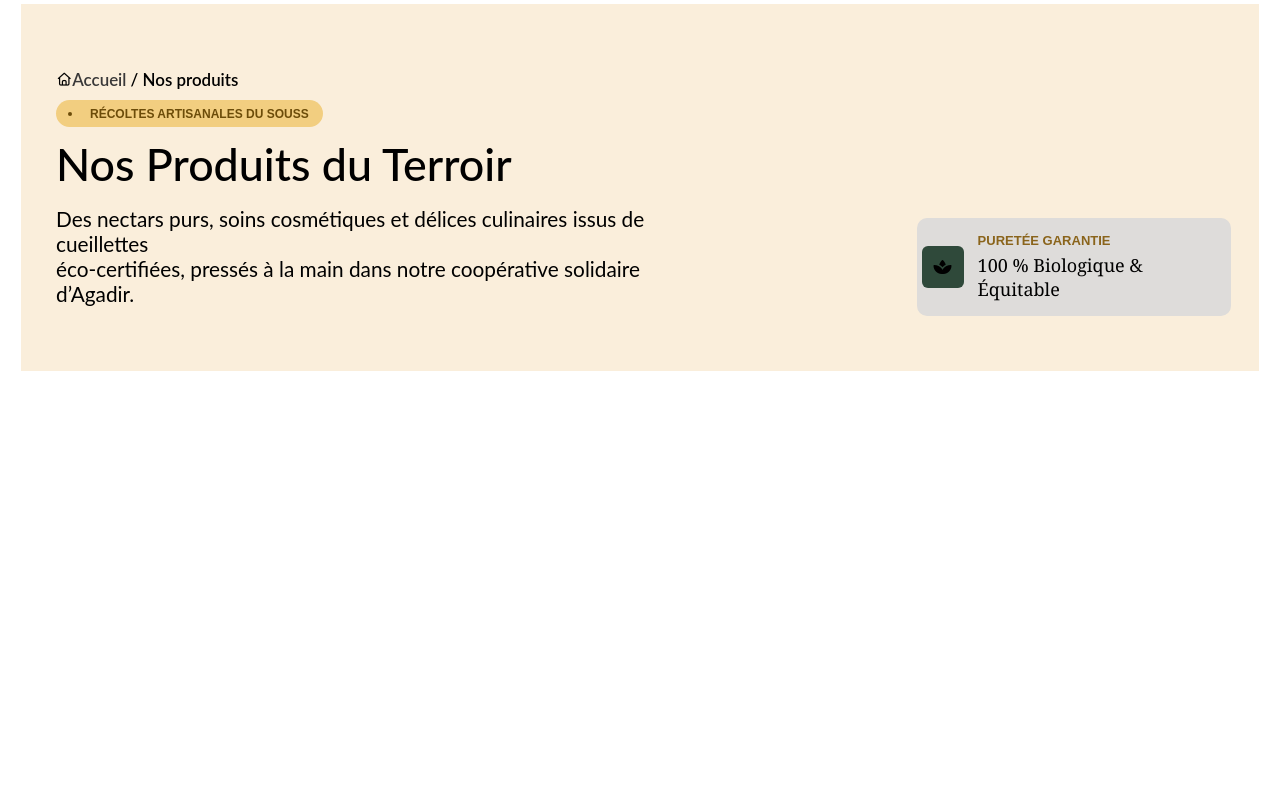
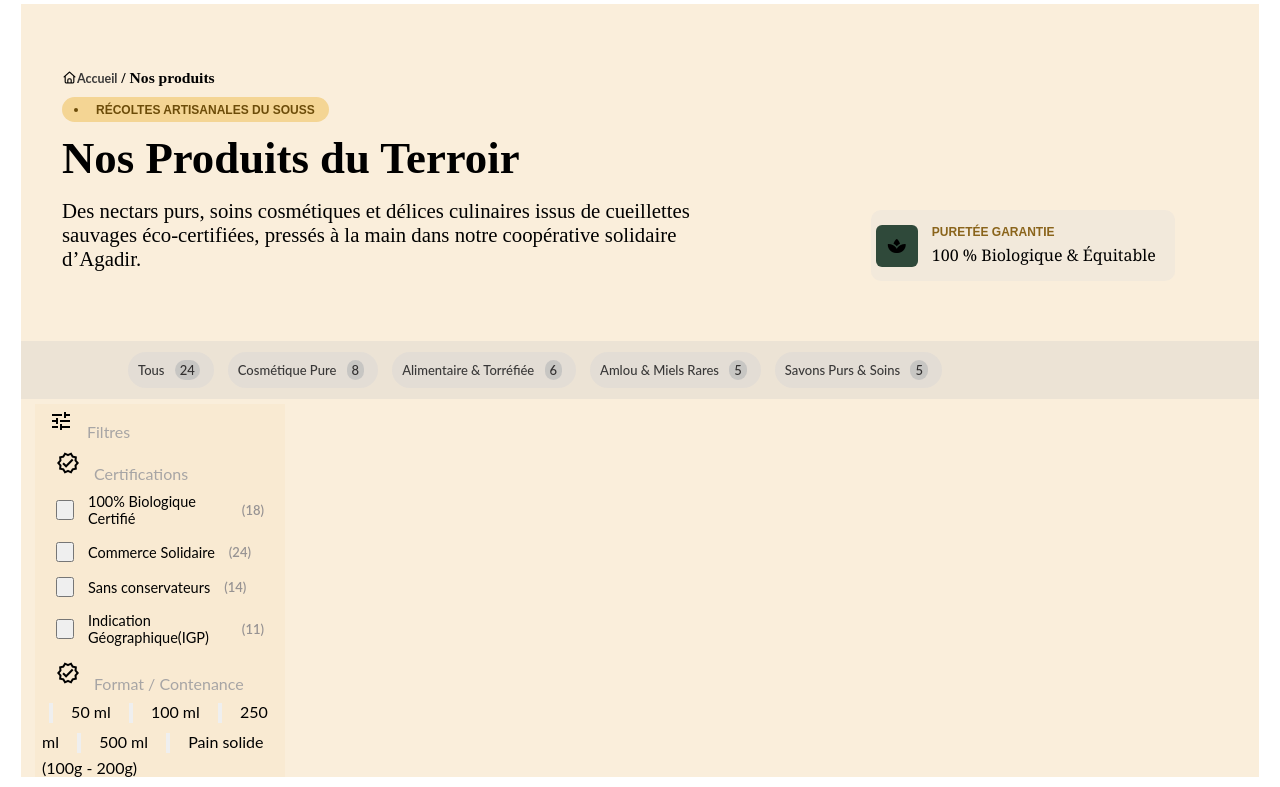
Before and after one commit to ikram-git07/Projet-Arganik, a plain HTML site: page Nos-produits.html in a window 1280 px wide. Shown: the part 104-891 px from the top of the page. Before the commit the page ends 800 px from the top, so only its background shows below. Drawn offline with Linux system fonts and the light colour scheme.

Commit message:
modifier dans page Nos produits

```diff
--- a/Nos-produits.css
+++ b/Nos-produits.css
@@ -1,16 +1,17 @@
-main{
+
+section{
     background-color: #FAEEDB;
 }
 .main-produits{
     display:flex;
-    padding: 50px 7px;
-    gap:12em;
+    padding: 50px 20px;
+    gap:10em;
 }
 .icon-text-Terroir{
     display: flex;
     color: black;
     font-weight: 600;
-    font-size: small;
+    font-size: 12px;
 }
 .icon-text-Terroir i{
     margin: 0;
@@ -18,6 +19,8 @@ main{
 }
 .icon-text-Terroir p span{
  color: #393838;
+ font-weight: 700;
+ font-size: 12.5px;
  margin: 0;
  padding: 0;
 }
@@ -26,11 +29,12 @@ main{
     margin: 0;
 }
 .text-Terroir ul{
-    background: #f2ce80;
-    padding: 1px 0 1px 20px;
+    background: #f2ce80c4;
+    padding: 0.1px 0 0.1px 20px;
+
     color: #6c4c09;
     width: 20.6em;
-    font-weight: 800;
+    font-weight: 900;
     border-radius: 5em;
     font-size: 12px;
 }
@@ -41,17 +45,19 @@ main{
 
 }
 .text-Terroir h1{
+    font-family: serif;
     font-size: 2.8em;
     font-weight: 550;
     padding: 5px 0;
 }
 .text-Terroir p{
+    font-family: serif;
     font-size: 1.3em;
     padding: 5px 0;
 }
 .text-Terroir-logo{
     display: flex;
-    background-color: #dedcda;
+    background-color: #dedcda4f;
     align-items: end;
     align-self: flex-end;
     padding: 5px;
@@ -67,12 +73,63 @@ main{
 .text-logo h5{
     font-family: Arial, Helvetica, sans-serif;
     font-weight: 700;
-    font-size: small;
+    font-size: 12px;
     color: #8A641B;
 }
 .text-logo p{
     font-family: Georgia, serif;
     color: #000000;
-    font-weight: 400;
-    font-size: large;
+    font-weight: 500;
+    font-size: 16px;
 }
+.Produits-disponibles{
+    background-color:#c5c5c345 ;
+    padding: 6px 100px;
+    margin: 0;
+    display: flex;
+}
+.Produits-disponibles a{
+    background-color:  #d7d6d673;
+    color: #393838;
+    font-weight: 550;
+    font-size: 13px;
+    text-decoration: none;
+    padding: 10px 7px 10px 10px ;
+    border-radius: 18px;
+}
+.Produits-disponibles a span{
+    background-color: rgba(188, 189, 189, 0.721);
+    padding: 2px 5px;
+    border-radius: 10px;
+    color: rgb(49, 47, 47);
+}
+
+.Produits-disponibles a:focus{
+    background-color: #1b1a1ae4;
+    color: white;
+}
+.carts-produits{
+
+}
+.Filtres{
+    background-color: #f9ead2;
+    width: 250px;
+}
+.form-haut div{
+    display: flex;
+}
+.form-haut div input{
+    padding: 0 7px;
+    align-self: center;
+}
+.form-haut div label{
+    flex-shrink: 1;
+    font-size: 14.5px;
+    align-self: center;
+}
+.form-haut div p{
+    align-self: center;
+    font-size: small;
+    color: #979393;
+    font-weight: 600;
+}
--- a/Nos-produits.html
+++ b/Nos-produits.html
@@ -33,7 +33,6 @@
             </div>
         </div>
     </header>
-    <main>
         <section>
             <div class="main-produits">
                 <div class="text-Terroir">
@@ -45,7 +44,7 @@
                         <li><span>RÉCOLTES ARTISANALES DU SOUSS</span></li>
                     </ul>
                     <h1>Nos Produits du Terroir</h1>
-                    <p>Des nectars purs, soins cosmétiques et délices culinaires issus de cueillettes <br> éco-certifiées, pressés à la main dans notre coopérative solidaire <br> d’Agadir.</p>
+                    <p>Des nectars purs, soins cosmétiques et délices culinaires issus de cueillettes <br>sauvages éco-certifiées, pressés à la main dans notre coopérative solidaire <br> d’Agadir.</p>
                 </div>
                 <div class="text-Terroir-logo">
                     <div class="text-Terroir-logo-icon">
@@ -56,9 +55,55 @@
                         <p>100 % Biologique & Équitable</p>
                     </div>
                 </div>
-
+            </div>
+            <div class="Produits-disponibles">
+                <a href="#"> Tous <span>24</span></a>
+                <a href="#"> Cosmétique Pure <span>8</span></a>
+                <a href="#"> Alimentaire & Torréfiée <span>6</span></a>
+                <a href="#"> Amlou & Miels Rares <span>5</span></a>
+                <a href="#"> Savons Purs & Soins <span>5</span></a>
+            </div>
+            <div class="carts-produits">
+                <div class="Filtres">
+                    <p><img src="icons/filtres.svg" alt=""><span>Filtres</span></p>
+                    <form class="form-haut">
+                        <p><img src="icons/certifie.svg" alt="" ><span>Certifications</span></p>
+                        <div>
+                            <input type="button" id="">
+                            <label for="">100% Biologique Certifié</label>
+                            <p>(18)</p>
+                        </div>
+                        <div>
+                            <input type="button" id="">
+                            <label for="">Commerce Solidaire</label>
+                            <p>(24)</p>
+                        </div>
+                        <div>
+                            <input type="button" id="">
+                            <label for="">Sans conservateurs</label>
+                            <p>(14)</p>
+                        </div>
+                        <div>
+                            <input type="button" id="">
+                            <label for="">Indication Géographique(IGP)</label>
+                            <p>(11)</p>
+                        </div>
+                    </form>
+                    <form class="form-bas">
+                        <p><img src="icons/certifie.svg" alt=""><span>Format / Contenance</span></p>
+                        <input type="button" id="">
+                        <label for="">50 ml</label>
+                        <input type="button" id="">
+                        <label for="">100 ml</label>
+                        <input type="button" id="">
+                        <label for="">250 ml</label>
+                        <input type="button" id="">
+                        <label for="">500 ml</label>
+                        <input type="button" id="">
+                        <label for="">Pain solide (100g - 200g)</label>
+                    </form>
+                </div>
             </div>
         </section>
-    </main>
 </body>
 </html>
```
